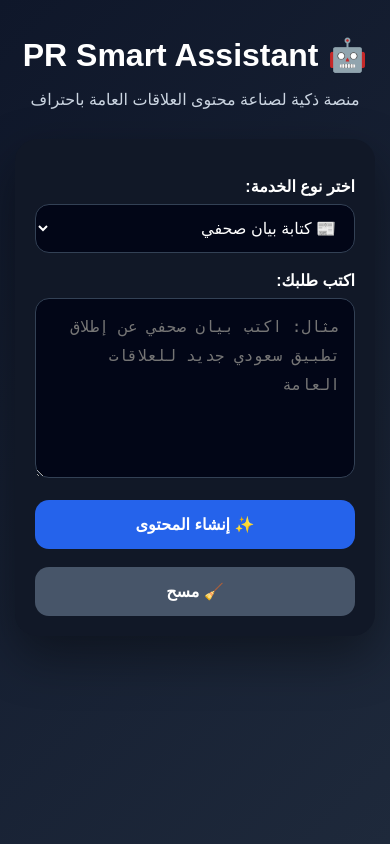
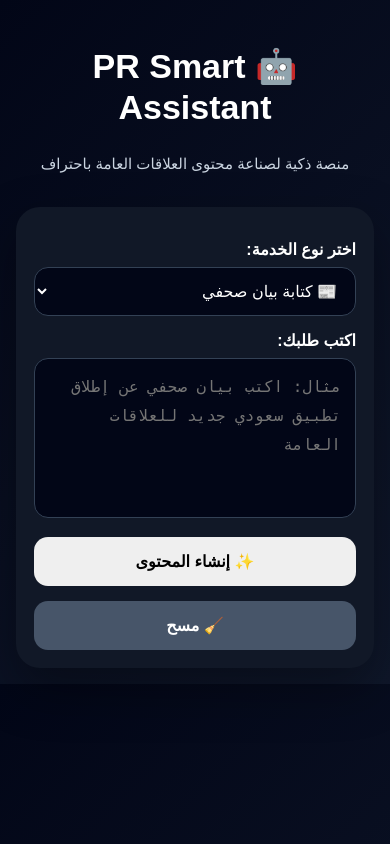
Before and after one commit to fealqasem-dotcom/pr-smart-assistant, a Flask app: page / in a window 390 px wide. Run offline with Flask 3, Linux system fonts and the light colour scheme.

Commit message:
new professional mobile design

```diff
--- a/static/style.css
+++ b/static/style.css
@@ -1,48 +1,46 @@
+
 body {
     margin: 0;
+    padding: 0;
     font-family: Arial, sans-serif;
     direction: rtl;
-    background: linear-gradient(135deg, #0f172a, #1e293b);
-    color: #ffffff;
+    background: linear-gradient(135deg, #020617, #0f172a);
+    color: white;
+    overflow-x: hidden;
 }
 
 .container {
-    min-height: 100vh;
-    display: flex;
-    justify-content: center;
-    align-items: center;
-    padding: 30px;
+    width: 100%;
+    max-width: 500px;
+    margin: auto;
+    padding: 20px;
     box-sizing: border-box;
-}
-
-.container > * {
-    width: 100%;
-    max-width: 850px;
 }
 
 h1 {
     text-align: center;
-    margin-bottom: 10px;
-    font-size: 36px;
+    font-size: 42px;
+    margin-top: 30px;
+    line-height: 1.2;
 }
 
 .subtitle {
     text-align: center;
     color: #cbd5e1;
     margin-bottom: 30px;
-    font-size: 18px;
+    line-height: 1.8;
 }
 
 form {
     background: #111827;
-    padding: 30px;
-    border-radius: 22px;
-    box-shadow: 0 20px 50px rgba(0, 0, 0, 0.4);
+    padding: 22px;
+    border-radius: 24px;
+    box-shadow: 0 20px 50px rgba(0,0,0,0.35);
 }
 
 label {
     display: block;
-    margin-top: 18px;
+    margin-top: 15px;
     margin-bottom: 8px;
     font-weight: bold;
 }
@@ -50,40 +48,45 @@
 select,
 textarea {
     width: 100%;
-    box-sizing: border-box;
     padding: 14px;
     border-radius: 14px;
     border: 1px solid #334155;
     background: #020617;
     color: white;
     font-size: 16px;
+    box-sizing: border-box;
 }
 
 textarea {
     height: 170px;
-    resize: vertical;
+    resize: none;
     line-height: 1.8;
 }
 
 button {
     width: 100%;
-    margin-top: 18px;
     padding: 15px;
     border: none;
     border-radius: 14px;
-    background: #2563eb;
-    color: white;
+    margin-top: 15px;
     font-size: 17px;
     font-weight: bold;
     cursor: pointer;
+    transition: 0.3s;
 }
 
-button:hover {
+.generate-btn {
+    background: #2563eb;
+    color: white;
+}
+
+.generate-btn:hover {
     background: #1d4ed8;
 }
 
 .clear-btn {
     background: #475569;
+    color: white;
 }
 
 .clear-btn:hover {
@@ -92,6 +95,7 @@
 
 .copy-btn {
     background: #16a34a;
+    color: white;
 }
 
 .copy-btn:hover {
@@ -100,12 +104,11 @@
 
 .result {
     margin-top: 28px;
+    background: #111827;
     padding: 24px;
-    background: #111827;
-    border-radius: 22px;
+    border-radius: 24px;
     line-height: 1.9;
-    white-space: pre-wrap;
-    box-shadow: 0 20px 50px rgba(0, 0, 0, 0.35);
+    box-shadow: 0 20px 50px rgba(0,0,0,0.35);
 }
 
 .result h3 {
@@ -117,49 +120,35 @@
     padding: 18px;
     border-radius: 14px;
     border: 1px solid #334155;
-}@media (max-width: 768px) {
+    white-space: pre-wrap;
+    overflow-wrap: anywhere;
+}
+
+@media (max-width: 768px) {
 
     .container {
-        padding: 15px;
-        display: block;
+        padding: 16px;
     }
 
     h1 {
-        font-size: 32px;
-        text-align: center;
+        font-size: 34px;
     }
 
     .subtitle {
-        text-align: center;
+        font-size: 15px;
+    }
+
+    form,
+    .result {
+        padding: 18px;
+    }
+
+    textarea {
+        height: 160px;
+    }
+
+    button {
         font-size: 16px;
     }
 
-    form {
-        width: 100%;
-        padding: 20px;
-        box-sizing: border-box;
-    }
-
-    select,
-    textarea,
-    button {
-        width: 100%;
-        font-size: 16px;
-    }
-
-    textarea {
-        height: 180px;
-    }
-
-    .result {
-        width: 100%;
-        box-sizing: border-box;
-        overflow-wrap: break-word;
-    }
-
-    .result p {
-        font-size: 15px;
-        line-height: 1.9;
-    }
-
 }
```
